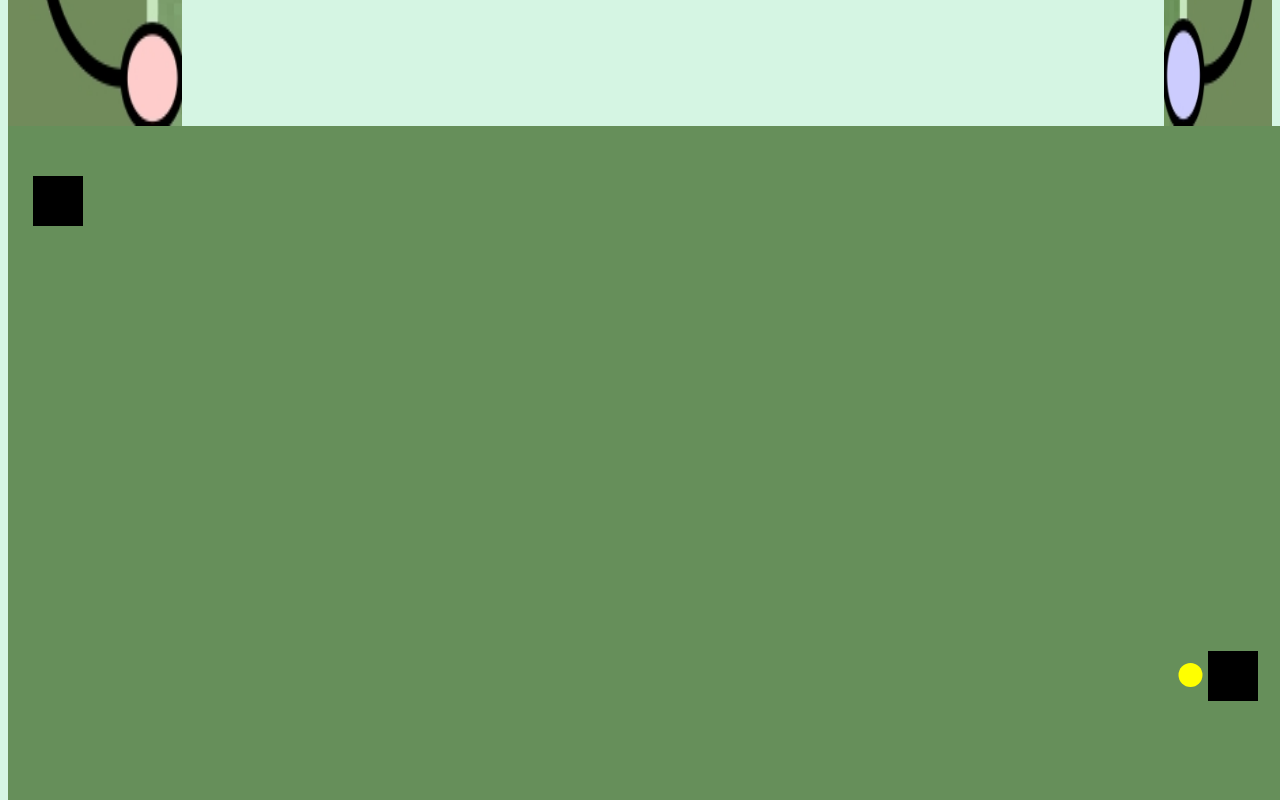
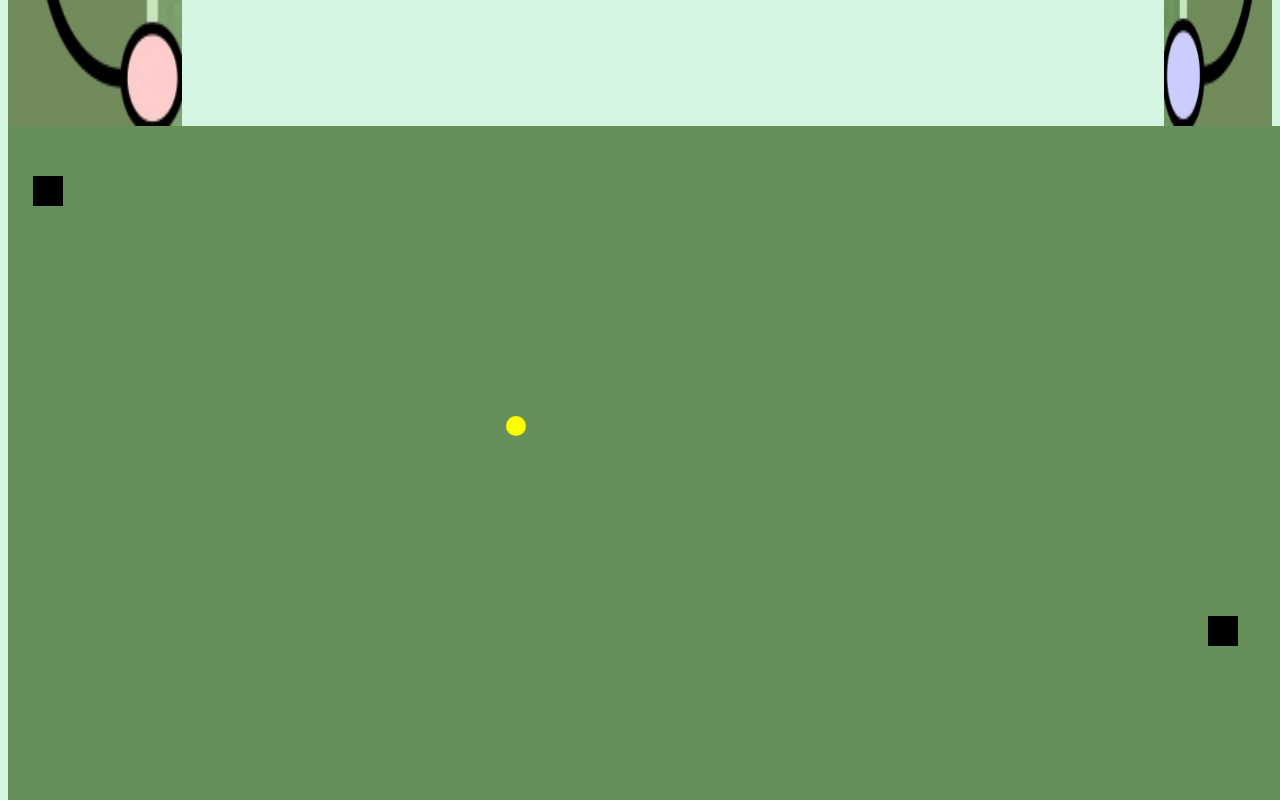
Before and after one commit to jorayoung/dopcontentnsball, a plain HTML site: page index.html in a window 1280 px wide. Shown: the part 820-1620 px from the top of the page. Drawn offline with Linux system fonts and the light colour scheme.

Commit message:
Update index.html

```diff
--- a/index.html
+++ b/index.html
@@ -49,9 +49,9 @@ nextY = nextY + this.height > 900 ? 900 - this.height : nextY;
 this.y = nextY;
 };
 }
-var player = new paddle (25, 50, 50, 50);
-var ai = new paddle (1200, 5213, 50, 50);
-var ball = { x: 320, y: 240, radius: 12, xSpeed: 3, ySpeed: 1,
+var player = new paddle (25, 50, 30, 30);
+var ai = new paddle (1200, 5213, 30, 30);
+var ball = { x: 400, y: 350, radius: 10, xSpeed: 7, ySpeed: 0,
 reverseX: function() {
 this.xSpeed *= -1;
 },
@@ -59,9 +59,9 @@ reverseY: function() {
 this.ySpeed *= -1;
 },
 reset: function () {
-this.x = 320;
-this.y = 240;
-this.xSpeed = 2;
+this.x = 400;
+this.y = 300;
+this.xSpeed = 6;
 this.ySpeed = 0;
 },
 isBouncing: function() {
```
